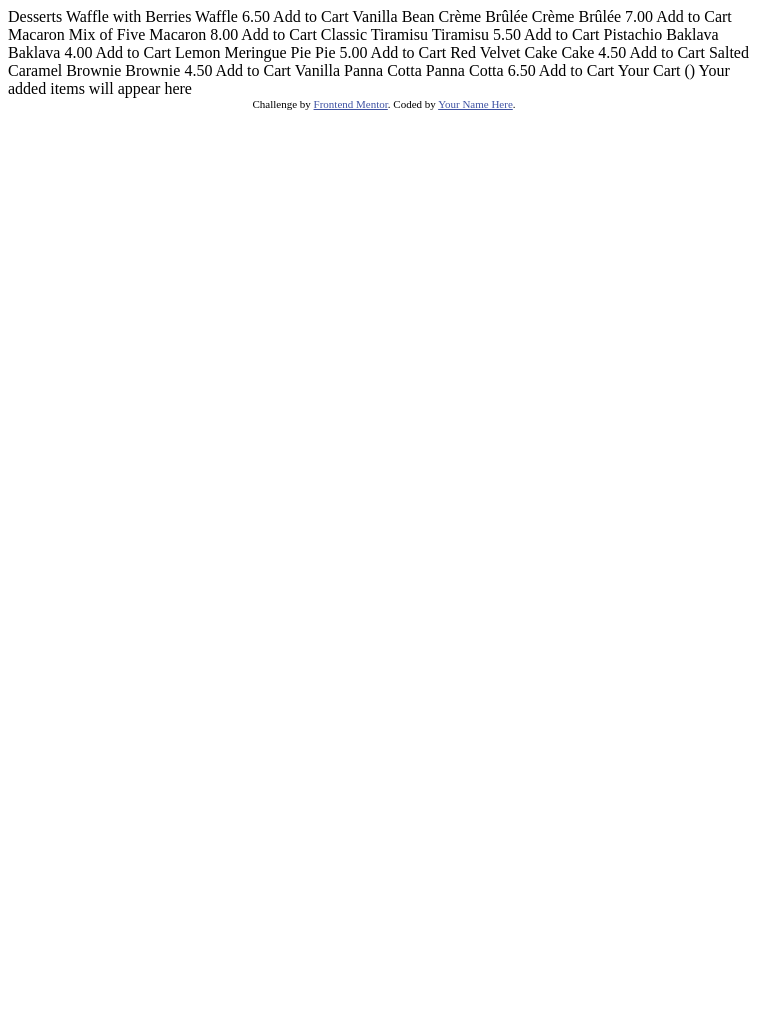
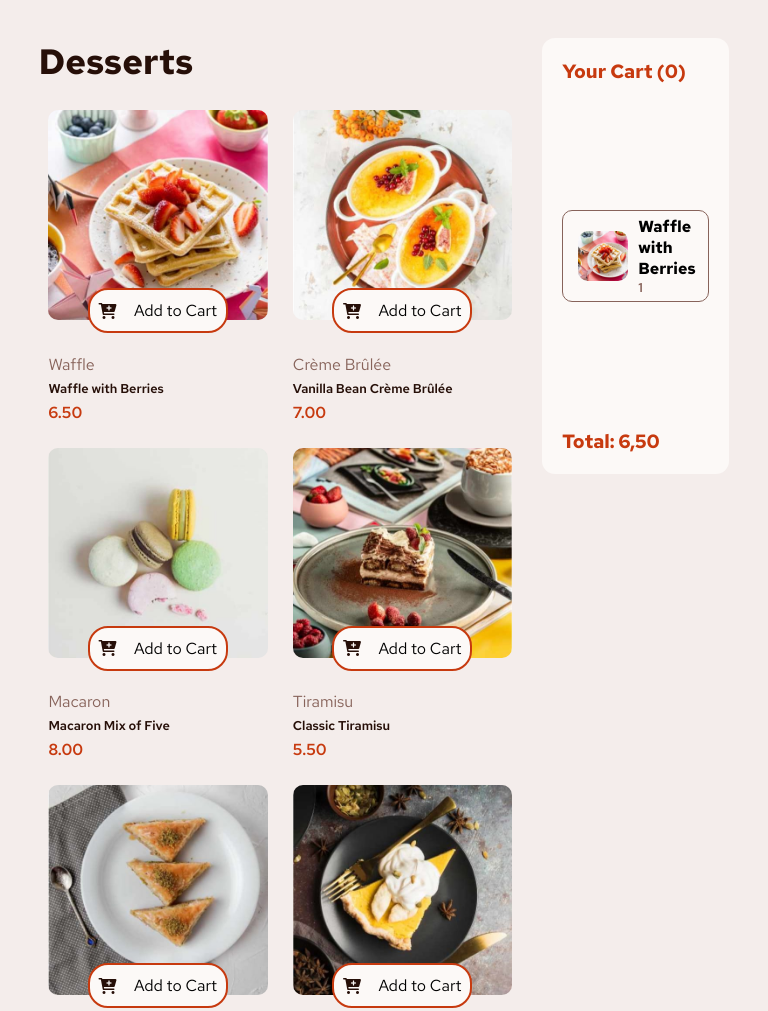
Before and after one commit to AlyssonDemari/product.card, a plain HTML site: page index.html in a window 768 px wide. Shown: the top 1011 px of the page. Before the commit the page ends 800 px from the top, so only its background shows below. Drawn offline with Linux system fonts and the light colour scheme.

Commit message:
usar IA é muito apelão

```diff
--- a/index.html
+++ b/index.html
@@ -5,70 +5,133 @@
   <meta name="viewport" content="width=device-width, initial-scale=1.0"> <!-- displays site properly based on user's device -->
 
   <link rel="icon" type="image/png" sizes="32x32" href="./assets/images/favicon-32x32.png">
+  <link rel="stylesheet" href="https://cdnjs.cloudflare.com/ajax/libs/font-awesome/6.0.0-beta3/css/all.min.css">
+  <link rel="stylesheet" href="style.css">
 
   <title>Frontend Mentor | Product list with cart</title>
-
-  <!-- Feel free to remove these styles or customise in your own stylesheet 👍 -->
-  <style>
-    .attribution { font-size: 11px; text-align: center; }
-    .attribution a { color: hsl(228, 45%, 44%); }
-  </style>
 </head>
 <body>
 
-  Desserts
+  <main>
+    <h1>Desserts</h1>
+    <div class="container-card">
+      <div class="card">
+        <img src="assets/images/image-waffle-desktop.jpg" alt="Waffle with Berries">
+          <div class="txt-card">
+            <p>Waffle</p>
+            <h2>Waffle with Berries</h2>
+            <span>6.50</span>
+          </div>
+        <button></button>
+      </div>
 
-  Waffle with Berries
-  Waffle
-  6.50
-  Add to Cart
+      <div class="card">
+        <img src="assets/images/image-creme-brulee-desktop.jpg" alt="illa Bean Crème Brûl">
+          <div class="txt-card">
+            <p>Crème Brûlée</p>
+            <h2>Vanilla Bean Crème Brûlée</h2>
+            <span>7.00</span>
+          </div>
+        <button><i class="fa-solid fa-cart-plus"></i> Add to Cart</button>
+      </div>
 
-  Vanilla Bean Crème Brûlée
-  Crème Brûlée
-  7.00
-  Add to Cart
+      <div class="card">
+        <img src="assets/images/image-macaron-desktop.jpg" alt="Macaron Mix of Five">
+          <div class="txt-card">
+            <p>Macaron</p>
+            <h2>Macaron Mix of Five</h2>
+            <span>8.00</span>
+          </div>
+          <button><i class="fa-solid fa-cart-plus"></i> Add to Cart</button>
+      </div>
 
-  Macaron Mix of Five
-  Macaron
-  8.00
-  Add to Cart
+      <div class="card">
+        <img src="assets/images/image-tiramisu-desktop.jpg" alt="Classic Tiramisu">
+          <div class="txt-card">
+            <p>Tiramisu</p>
+            <h2>Classic Tiramisu</h2>
+            <span>5.50</span>
+          </div>
+        <button><i class="fa-solid fa-cart-plus"></i> Add to Cart</button>
+      </div>
 
-  Classic Tiramisu
-  Tiramisu
-  5.50
-  Add to Cart
+      <div class="card">
+        <img src="assets/images/image-baklava-desktop.jpg" alt="Pistachio Baklava">
+          <div class="txt-card">
+            <p>Baklava</p>
+            <h2>Pistachio Baklava</h2>
+            <span>4.00</span>
+          </div>
+        <button><i class="fa-solid fa-cart-plus"></i> Add to Cart</button>
+      </div>
 
-  Pistachio Baklava
-  Baklava
-  4.00
-  Add to Cart
+      <div class="card">
+        <img src="assets/images/image-meringue-desktop.jpg" alt="">
+          <div class="txt-card">
+            <p>Pie</p>
+            <h2>Lemon Meringue Pie</h2>
+            <span>5.00</span>
+          </div>
+        <button><i class="fa-solid fa-cart-plus"></i>Add to Cart</button>
+      </div>
 
-  Lemon Meringue Pie
-  Pie
-  5.00
-  Add to Cart
+      <div class="card">
+        <img src="assets/images/image-cake-desktop.jpg" alt="Red Velvet Cake">
+          <div class="txt-card">
+            <p>Cake</p>
+            <h2>Red Velvet Cake</h2>
+            <span>4.50</span>
+          </div>
+        <button><i class="fa-solid fa-cart-plus"></i> Add to Cart</button>
+      </div>
 
-  Red Velvet Cake
-  Cake
-  4.50
-  Add to Cart
+      <div class="card">
+        <img src="assets/images/image-brownie-desktop.jpg" alt="Salted Caramel Brownie">
+          <div class="txt-card">
+            <p>Brownie</p>
+            <h2>Salted Caramel Brownie</h2>
+            <span>4.50</span>
+          </div>
+        <button><i class="fa-solid fa-cart-plus"></i> Add to Cart</button>
+      </div>
 
-  Salted Caramel Brownie
-  Brownie
-  4.50
-  Add to Cart
+      <div class="card">
+        <img src="assets/images/image-panna-cotta-desktop.jpg" alt="Vanilla Panna Cotta">
+          <div class="txt-card">
+            <p>Panna Cotta</p>
+            <h2>Vanilla Panna Cotta</h2>
+            <span>6.50</span>
+          </div>
+        <button><i class="fa-solid fa-cart-plus"></i> Add to Cart</button>
+      </div>
+    </div>
+  </main>
 
-  Vanilla Panna Cotta
-  Panna Cotta
-  6.50
-  Add to Cart
+  <!--! carrinho vazio -->
+  <!-- <aside>
+    <div class="cart">
+      <h1 id="your-cart">Your Cart (0)</h1>
+      <img src="assets/images/illustration-empty-cart.svg" alt="">
+      <p>Your added items will appear here</p>
+    </div>
+  </aside> -->
 
-  Your Cart (<!-- Quantity -->)
-  Your added items will appear here
+  <aside>
+    <div class="cart">
+      <h1 id="your-cart">Your Cart (0)</h1>
+      <div class="itens-adicionados">
+        <div class="item">
+          <img src="assets/images/image-waffle-desktop.jpg" alt="Waffle with Berries">
+          <div class="txt-item">
+            <h2>Waffle with Berries</h2>
+            <p class="quant-item">1</p>
+          </div>
+      </div>
+    </div>
+    <h1>Total: 6,50</h1>
+  </aside>
 
-  <div class="attribution">
-    Challenge by <a href="https://www.frontendmentor.io?ref=challenge">Frontend Mentor</a>.
-    Coded by <a href="#">Your Name Here</a>.
-  </div>
+
+  <script src="script.js"></script>
 </body>
 </html>
--- /dev/null
+++ b/script.js
@@ -0,0 +1,56 @@
+const buttons = document.querySelectorAll('button');
+function addItemToCart(item) {
+    const cart = document.querySelector('.cart');
+    const cartItem = document.createElement('div');
+    cartItem.classList.add('cart-item');
+    cartItem.innerHTML = `
+        <p>${item}</p>
+    `;
+    cart.appendChild(cartItem);
+}
+
+const yourCart = document.querySelector('h1#your-cart');
+
+buttons.forEach(button => {
+    button.innerHTML = `
+        <div class="escolher">
+            <i class="fa-solid fa-cart-plus"></i> Add to Cart
+        </div>
+    `;
+
+    button.addEventListener('click', (event) => {
+
+        if (!button.classList.contains('clicked')) {
+            button.innerHTML = `
+            <div class="escolher">
+                <i class="fa-solid fa-minus media"></i>
+                <p class="contador">0</p>
+                <i class="fa-solid fa-plus media"></i>
+            </div>
+            `;
+            button.classList.add('clicked');
+        }
+        const p = button.querySelector('.contador');
+        let currentValue = Number(p.innerHTML);
+
+        const rect = button.getBoundingClientRect();
+        const x = event.clientX - rect.left;
+
+        if (x < button.clientWidth / 2) {
+            if (currentValue > 0) {
+                currentValue--;
+            }
+        } else {
+            currentValue++;
+        }
+
+        p.innerHTML = currentValue;
+        let totalItems = 0;
+        document.querySelectorAll('.contador').forEach(contador => {
+            totalItems += Number(contador.innerHTML);
+        });
+        yourCart.innerHTML = `Your Cart: ${totalItems}`;
+
+        button.style.backgroundColor = 'var(--Red)';
+    });
+});
--- /dev/null
+++ b/style.css
@@ -0,0 +1,218 @@
+/* Estilo para o display grid quadrado */
+@import url('https://fonts.googleapis.com/css2?family=Red+Hat+Text:ital,wght@0,300..700;1,300..700&display=swap');
+
+    :root{
+        --Red: hsl(14, 86%, 42%);
+        --Green: hsl(159, 69%, 38%);
+
+        --white: hsl(20, 50%, 98%);
+        --light-grey: hsl(13, 31%, 94%);
+        --bege: hsl(14, 25%, 72%);
+        --bege1: hsl(7, 20%, 60%);
+        --bege2: hsl(12, 20%, 44%);
+        --brown: hsl(14, 65%, 9%);
+        --font: "Red Hat Text", serif;
+    }
+
+    *{
+        margin: 0;
+        padding: 0;
+        box-sizing: border-box;
+        font-family: var(--font);
+        font-size: 1em;
+    }
+
+@media (min-width: 481px) and (max-width: 1150px) {
+
+    body{
+        display: flex;
+        background-color: var(--light-grey);
+        margin: 5%;
+    }
+
+    main {
+        flex: 0 0 70%;
+;
+    }
+
+    aside {
+        flex: 0 0 30%;
+        background-color: var(--rose0);
+        margin-left: 20px;
+    }
+
+
+    /*! Estilização dos cards */
+
+    main h1{
+        font-size: 2.2rem;
+        color: var(--brown);
+        margin-bottom: 15px;
+    }
+
+    .container-card {
+        display: grid;
+        grid-template-columns: repeat(auto-fit, minmax(200px, 1fr));
+        gap: 25px;
+        padding: 10px;
+    }
+
+    .card {
+        min-width: 150px;
+        text-align: center;
+        box-sizing: border-box;
+        position: relative;
+    }
+
+    .card h2{
+        color: var(--brown);
+        font-weight: 600;
+        font-size: 0.8rem;
+    }
+
+    .card p{
+        color: var(--bege2);
+    }
+
+    .card span{
+        color: var(--Red);
+        font-weight: 600;
+    }
+
+    .card  img{
+        width:100%;
+        border-radius: 10px;
+    }
+
+    .txt-card{
+        display: flex;
+        flex-direction: column;
+        justify-content: space-between;
+        align-items: start;
+        gap: 5px;
+        margin-top: 13%;
+    }
+
+    button{
+        background-color: var(--white);
+        border: 2px solid var(--Red);
+        width: 100%;
+        max-width: 140px;
+        padding: 10px 0px;
+        border-radius: 20px;
+        position: absolute;
+        top: 57%;
+        left: 18%;
+    }
+
+    button p{
+        color: var(--brown);
+        font-weight: 900;
+    }
+
+    button i{
+        color: var(--brown);
+    }
+
+    .teste{
+        background-color: var(--Red);
+    }
+
+    .escolher{
+        display: flex;
+        justify-content: space-around;
+        align-items: center;
+    }
+
+    .escolher p{
+        color: var(--white);
+    }
+
+    .media{
+        border: 1px solid white;
+        color:var(--white);
+        align-items: center;
+        padding: 2px;
+        border-radius: 50%;
+    }
+
+
+
+
+
+    /*! estilização cart vazio
+
+    .cart{
+        background-color: var(--white);
+        width: 90%;
+        height: 25%;
+        border-radius: 13px;
+        display: flex;
+        flex-direction: column;
+        gap: 8px;
+        align-items: center;
+        justify-content: center;
+        padding: 20px;
+    }
+
+    .cart h1{
+        align-self: self-start;
+        color: var(--Red);
+        font-size: 1.2rem;
+    }
+
+    .cart p{
+        color: var(--bege2);
+        font-size: 0.8rem;
+        font-weight: 600;
+    }
+
+    .cart img{
+        width: 50%;
+    }
+        */
+
+    /*! estilização item selecionados */
+
+    .cart{
+        background-color: var(--white);
+        width: 90%;
+        height: 25%;
+        border-radius: 13px;
+        display: flex;
+        flex-direction: column;
+        gap: 8px;
+        align-items: center;
+        justify-content: space-between;
+        padding: 20px;
+    }
+
+
+    .cart h1{
+        align-self: self-start;
+        color: var(--Red);
+        font-size: 1.2rem;
+    }
+
+    .cart p{
+        color: var(--bege2);
+        font-size: 0.8rem;
+        font-weight: 600;
+    }
+
+    .item{
+        display: flex;
+        justify-content: space-between;
+        align-items: center;
+        border: 1px solid var(--bege2);
+        padding: 5px;
+        border-radius: 10px;
+    }
+
+    .item img{
+        margin: 0px 10px;
+        width: 50px;
+        height: 50px;
+        border-radius: 10px;
+    }
+}
```
Also changed, not shown: teste.html (added, +123 -0 lines).
